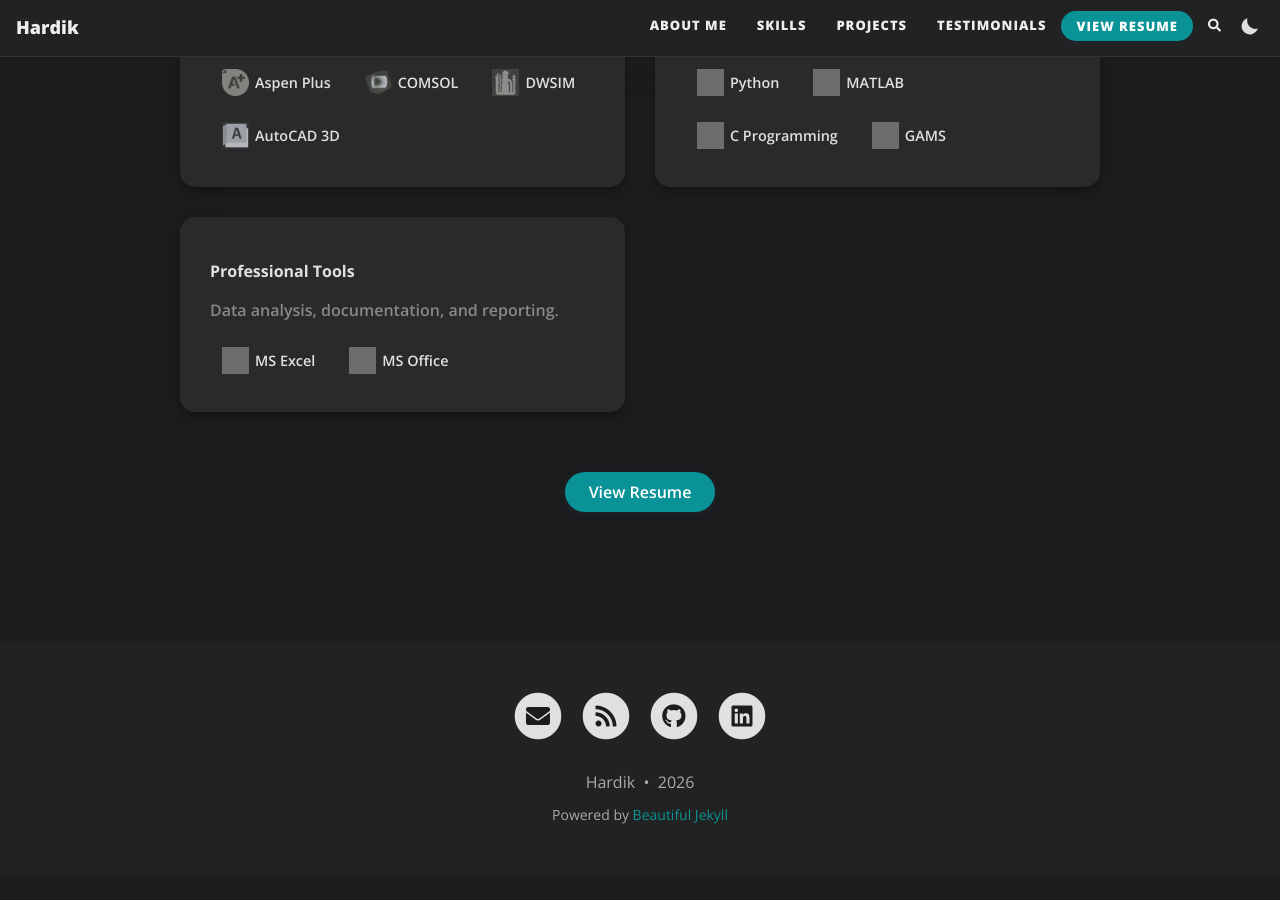
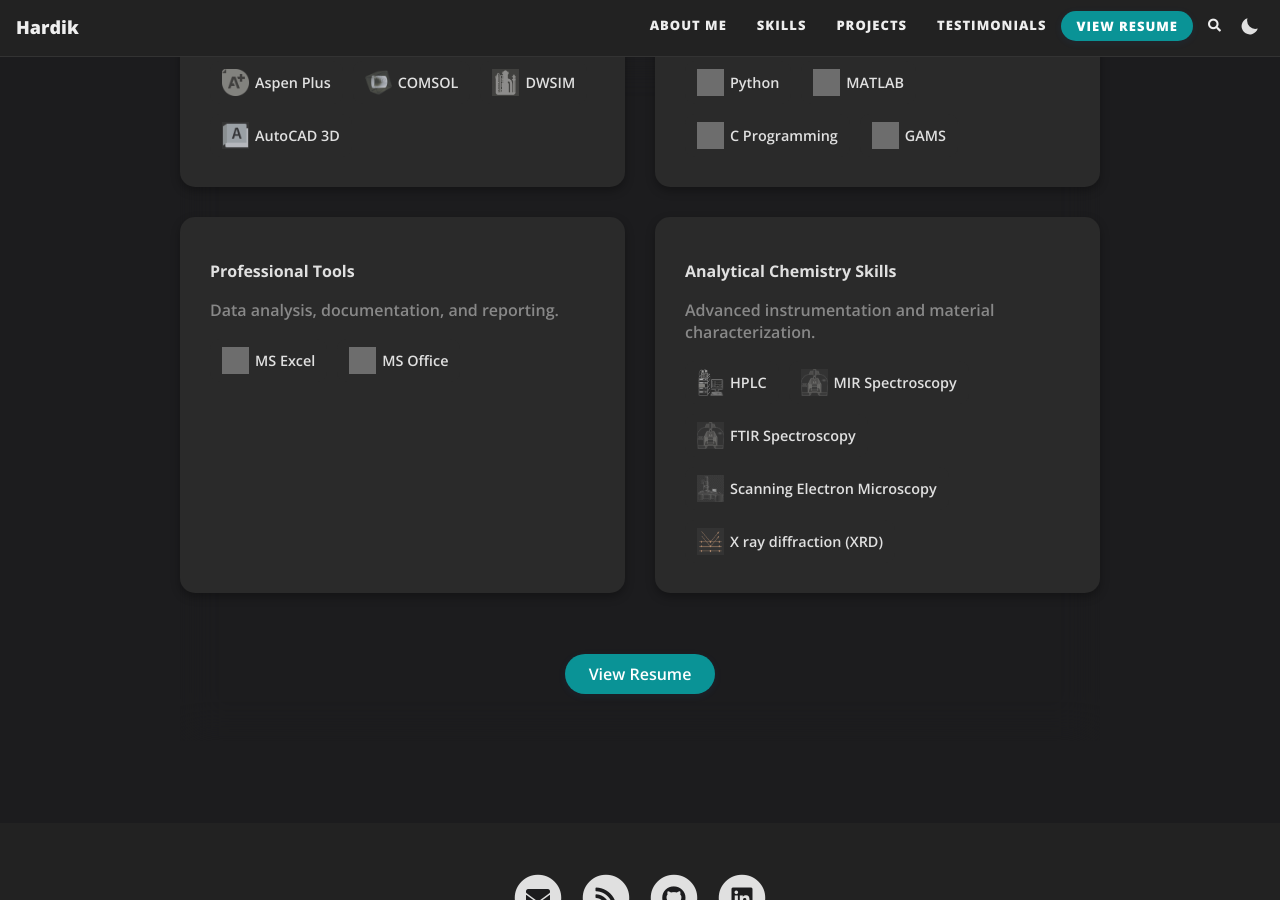
Before and after one commit to Hardik-Ma/Hardik-Ma.github.io, a Jekyll site: the page built from skills.md, in a window 1280 px wide and 900 px high, scrolled down 621 px. Built offline with Jekyll 4.4.1, drawn with Linux system fonts in a browser that asks for light colours; comment, search, counter and statistics services are not loaded; before the commit the page ends 1496 px from its top, so only the background shows below that; grey boxes are pictures that could not be loaded.

Commit message:
Adding the new skills to the portfolio

```diff
--- a/skills.md
+++ b/skills.md
@@ -61,6 +61,28 @@
           </li>
         </ul>
       </div>
+      <!-- Analytical Chemistry Skills Category -->
+      <div class="skill-category-card">
+        <h3 class="category-title">Analytical Chemistry Skills</h3>
+        <p class="category-tagline">Advanced instrumentation and material characterization.</p>
+        <ul class="tool-list">
+          <li class="tool-item">
+            <img src="{{ '/assets/img/skills/HPLC_icon.png' | relative_url }}" alt="HPLC" class="tool-icon">HPLC
+          </li>
+          <li class="tool-item">
+            <img src="{{ '/assets/img/skills/ftir_icon.jpg' | relative_url }}" alt="MIR Spectroscopy" class="tool-icon">MIR Spectroscopy
+          </li>
+          <li class="tool-item">
+            <img src="{{ '/assets/img/skills/ftir_icon.jpg' | relative_url }}" alt="FTIR Spectroscopy" class="tool-icon">FTIR Spectroscopy
+          </li>
+          <li class="tool-item">
+            <img src="{{ '/assets/img/skills/SEM_icon.png' | relative_url }}" alt="Scanning Electron Microscopy" class="tool-icon">Scanning Electron Microscopy
+          </li>
+          <li class="tool-item">
+            <img src="{{ '/assets/img/skills/X_Ray_diff_icon.png' | relative_url }}" alt="X ray diffraction (XRD)" class="tool-icon">X ray diffraction (XRD)
+          </li>
+        </ul>
+      </div>
     </div>
 
     <div class="skills-resume-container">
```
Also changed, not shown: assets/img/skills/HPLC_icon.png (added), assets/img/skills/SEM_icon.png (added), assets/img/skills/X_Ray_diff_icon.png (added), assets/img/skills/ftir_icon.jpg (added).
